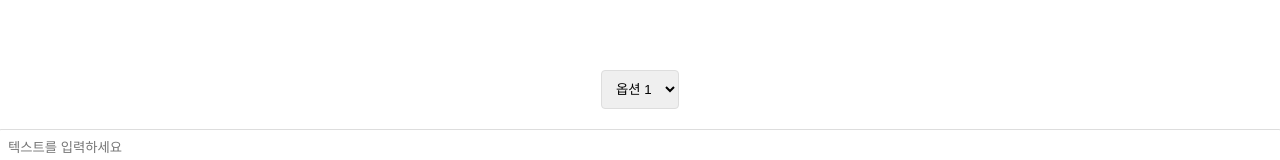
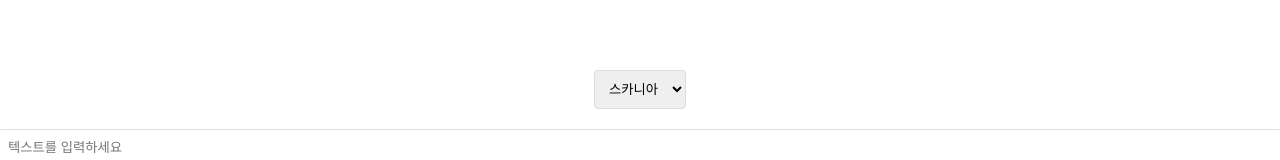
Before and after one commit to henniyoon/guild-manager, a React (Create React App) app: page / in a window 1280 px wide. Shown: the part 347-507 px from the top of the page. Built offline with nearby package versions, Linux system fonts and the light colour scheme.

Commit message:
서버 목록 예시

```diff
--- a/src/component/SelectServer.tsx
+++ b/src/component/SelectServer.tsx
@@ -3,7 +3,7 @@
 
 const SelectServer = () => {
   const [selectedOption, setSelectedOption] = useState('');
-  const options = ['옵션 1', '옵션 2', '옵션 3']; // 옵션 목록
+  const options = ['스카니아', '루나', '엘리시움'];
 
   const handleChange = (e: { target: { value: React.SetStateAction<string>; }; }) => {
     setSelectedOption(e.target.value);
```
